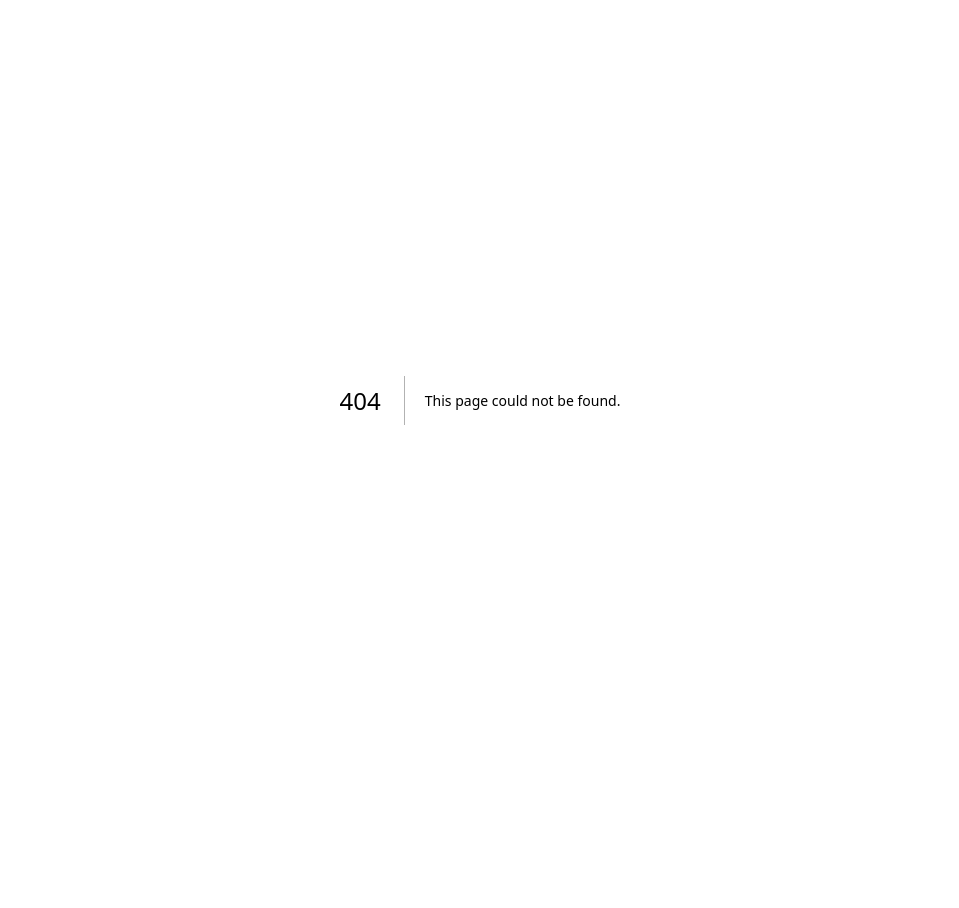
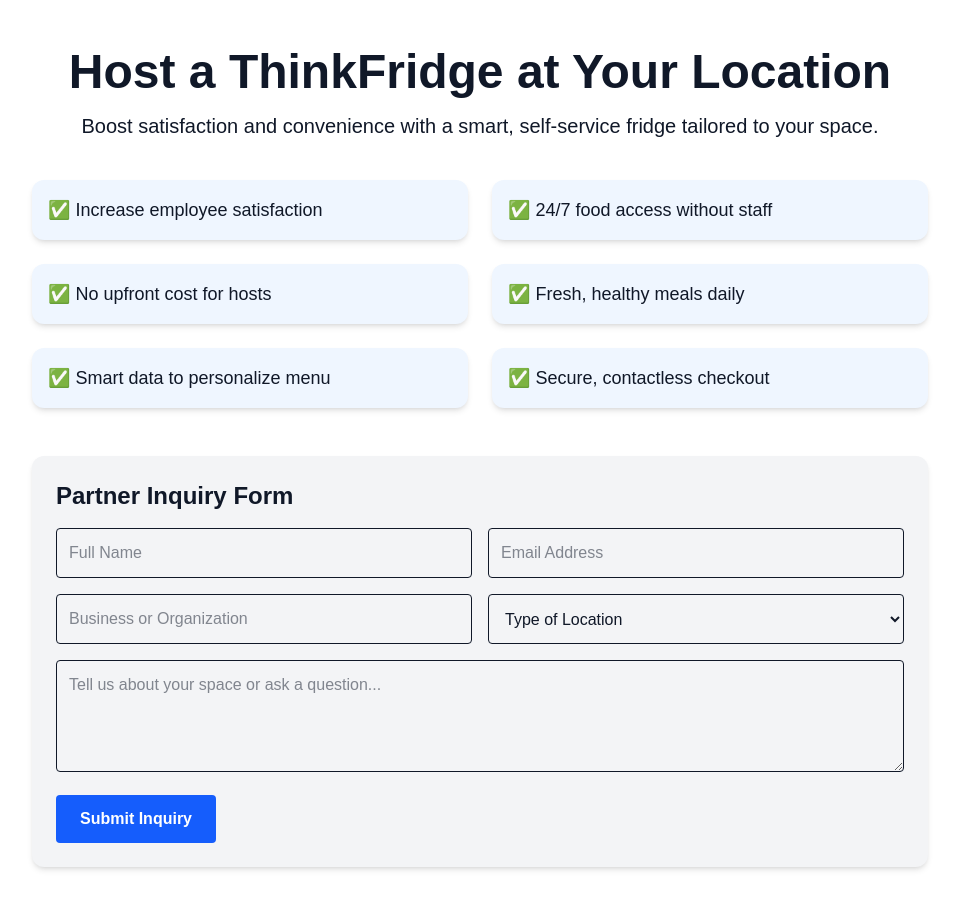
Before and after one commit to WHartman00/nextjs-boilerplate, a Next.js app: page /partner in a window 1280 px wide. Before the commit this address had no page. Shown: the top 908 px of the page, without its empty margins (160-1119 px from the left). Before the commit the page ends 800 px from the top, so only its background shows below. Built offline with nearby package versions, Linux system fonts and the light colour scheme.

Commit message:
Create page.tsx

```diff
--- /dev/null
+++ b/app/partner/page.tsx
@@ -0,0 +1,73 @@
+import React from 'react';
+
+export default function PartnerWithUs() {
+  return (
+    <div className="min-h-screen bg-white text-gray-900 p-6 md:p-12">
+      <div className="max-w-4xl mx-auto">
+        <h1 className="text-4xl md:text-5xl font-bold mb-4 text-center">Host a ThinkFridge at Your Location</h1>
+        <p className="text-lg md:text-xl text-center mb-10">
+          Boost satisfaction and convenience with a smart, self-service fridge tailored to your space.
+        </p>
+
+        <div className="grid md:grid-cols-2 gap-6 mb-12">
+          {[
+            'Increase employee satisfaction',
+            '24/7 food access without staff',
+            'No upfront cost for hosts',
+            'Fresh, healthy meals daily',
+            'Smart data to personalize menu',
+            'Secure, contactless checkout'
+          ].map((benefit, index) => (
+            <div
+              key={index}
+              className="bg-blue-50 p-4 rounded-xl shadow-md text-base md:text-lg"
+            >
+              ✅ {benefit}
+            </div>
+          ))}
+        </div>
+
+        <form className="bg-gray-100 p-6 rounded-xl shadow-md space-y-4">
+          <h2 className="text-2xl font-semibold">Partner Inquiry Form</h2>
+          <div className="grid md:grid-cols-2 gap-4">
+            <input
+              type="text"
+              placeholder="Full Name"
+              className="p-3 rounded border w-full"
+              required
+            />
+            <input
+              type="email"
+              placeholder="Email Address"
+              className="p-3 rounded border w-full"
+              required
+            />
+            <input
+              type="text"
+              placeholder="Business or Organization"
+              className="p-3 rounded border w-full"
+            />
+            <select className="p-3 rounded border w-full">
+              <option>Type of Location</option>
+              <option>Office</option>
+              <option>Gym</option>
+              <option>Campus</option>
+              <option>Retail</option>
+              <option>Other</option>
+            </select>
+          </div>
+          <textarea
+            placeholder="Tell us about your space or ask a question..."
+            className="w-full p-3 rounded border h-28"
+          />
+          <button
+            type="submit"
+            className="bg-blue-600 text-white font-semibold px-6 py-3 rounded hover:bg-blue-700"
+          >
+            Submit Inquiry
+          </button>
+        </form>
+      </div>
+    </div>
+  );
+}
```
